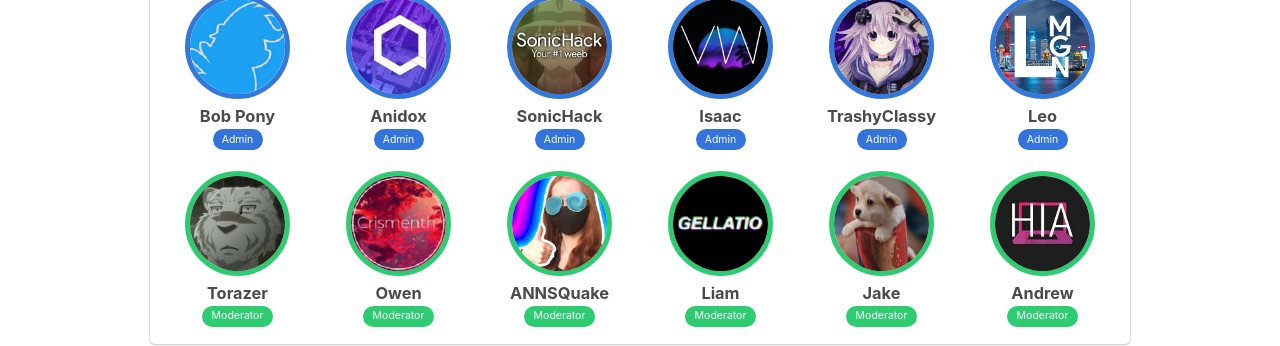
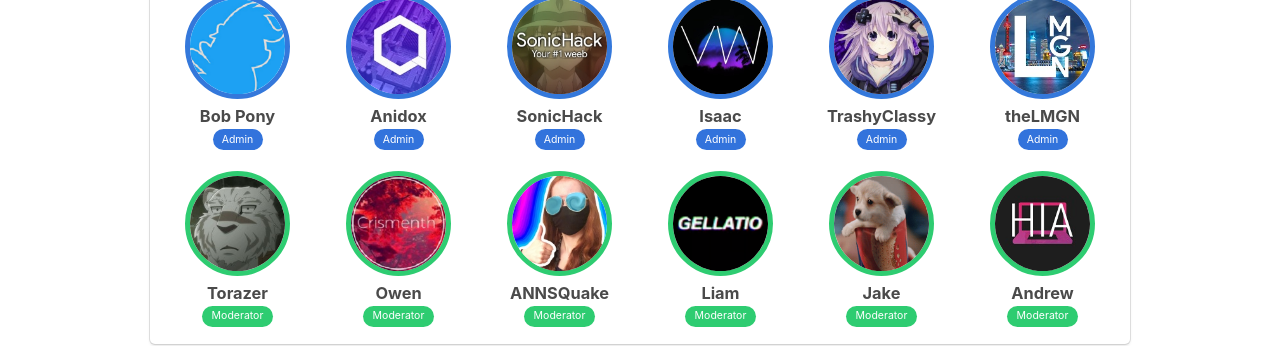
Before and after one commit to AuroraCommunity/AuroraCommunity.github.io, a Jekyll site: the page built from index.html, in a window 1280 px wide. Shown: the part 1063-1409 px from the top of the page. Built offline with Jekyll 4.4.1, drawn with Linux system fonts in a browser that asks for light colours; nearby versions of some CDN libraries.

Commit message:
Changed Leo to theLMGN, fixed my URL.

```diff
--- a/index.html
+++ b/index.html
@@ -61,8 +61,8 @@ layout: page
                         <h3>TrashyClassy</h3><span class="tag is-info">Admin</span>
                     </div>
 					 <div class="column">
-                        <a href="http://thelmgn.com/" rel="noopener noreferrer" target="_blank"><img class="someone admin" src="/img/people/leo.jpg"></a>
-                        <h3>Leo</h3><span class="tag is-info">Admin</span>
+                        <a href="https://www.thelmgn.com/" rel="noopener" target="_blank"><img class="someone admin" src="/img/people/leo.jpg"></a>
+                        <h3>theLMGN</h3><span class="tag is-info">Admin</span>
                     </div>
                 </div>
                 <div class="columns">
```
